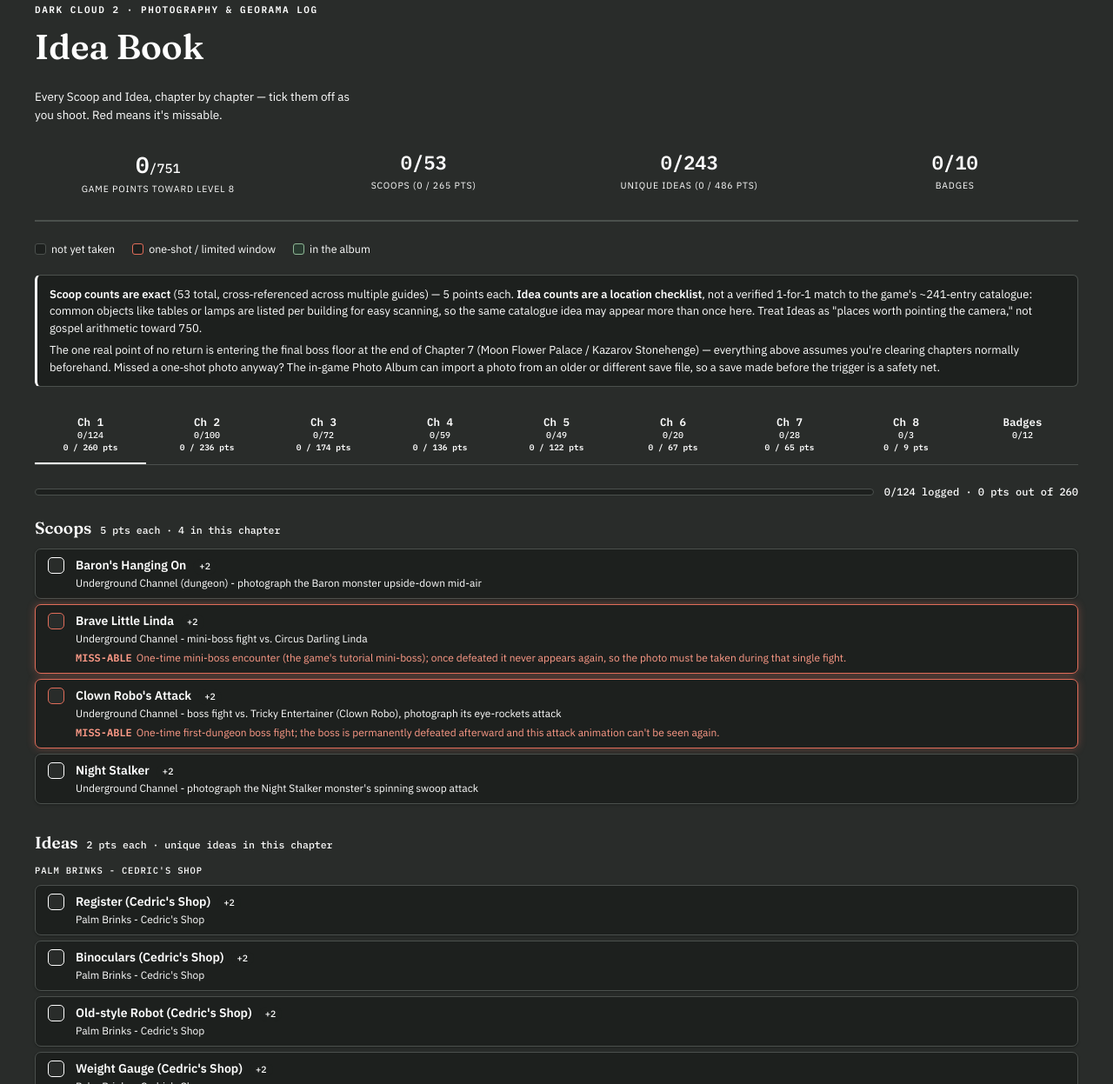
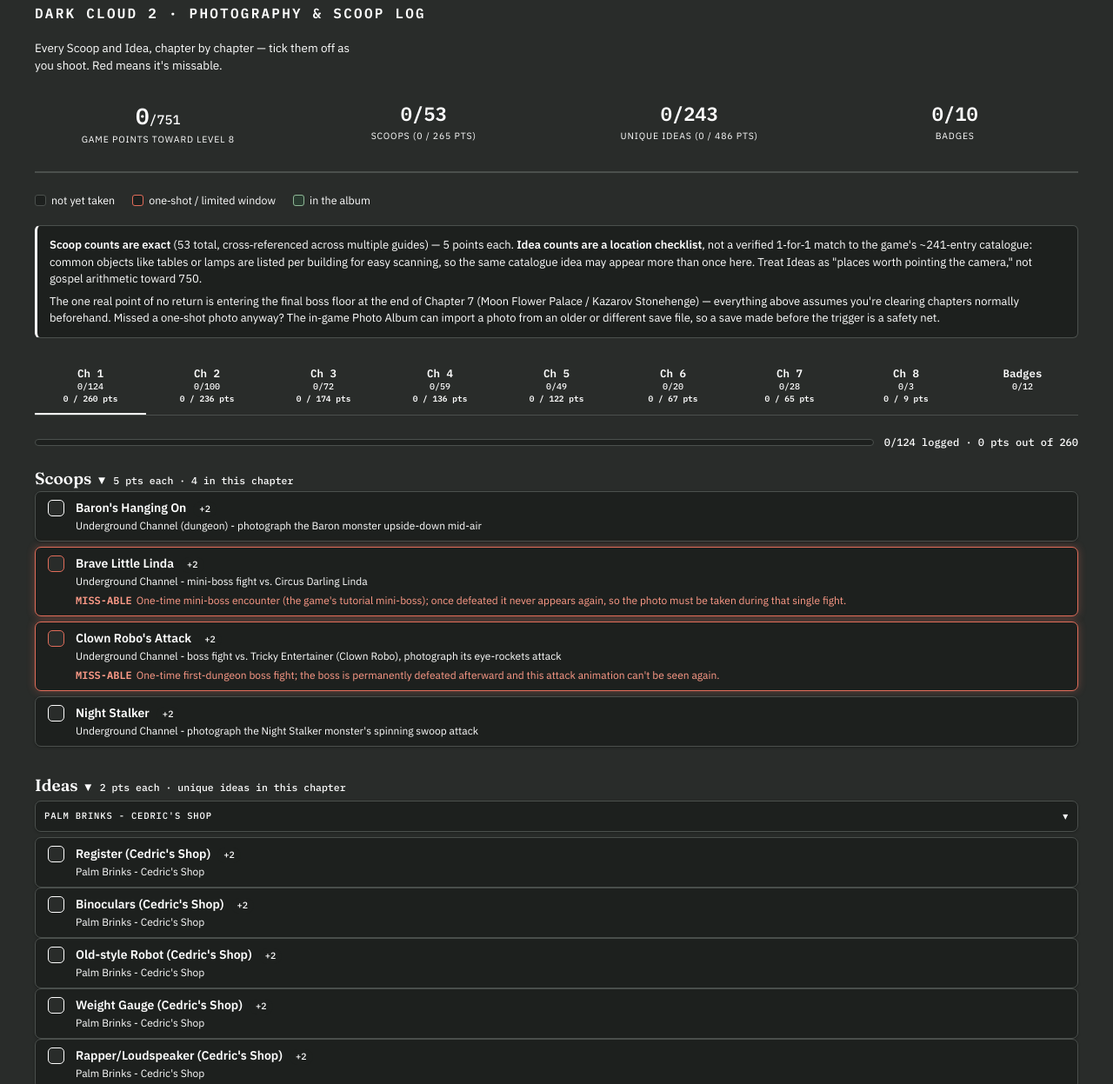
Before and after one commit to Kiwamasi/Besaid-Island, a plain HTML site: page dark_cloud_2_idea_book.html in a window 1280 px wide. Shown: the part 84-1331 px from the top of the page at 87% size. Drawn offline with Linux system fonts and the light colour scheme.

Commit message:
Added Dropdowns and more concise design

```diff
--- a/dark_cloud_2_idea_book.html
+++ b/dark_cloud_2_idea_book.html
@@ -1,4 +1,4 @@
-<title>Idea Book</title>
+<title>Dark Cloud 2 Log</title>
 <link rel="icon" href="favicon.ico" type="image/x-icon">
 <link rel="stylesheet" href="https://fonts.googleapis.com/css2?family=Cinzel:wght@400;600&family=Fraunces:opsz,wght@9..144,500;9..144,600;9..144,700&family=IBM+Plex+Sans:wght@400;500;600;700&family=IBM+Plex+Mono:wght@500;600&display=swap">
 <style>
@@ -86,7 +86,7 @@
   }
   .masthead-title{display:flex; flex-direction:column; gap:4px;}
   .kicker{
-    font-family:"IBM Plex Mono", monospace; font-size:11px; letter-spacing:.14em; text-transform:uppercase;
+    font-family:"IBM Plex Mono", monospace; font-size:16px; letter-spacing:.14em; text-transform:uppercase;
     color:var(--brass); font-weight:600;
   }
   h1{font-size:clamp(28px,5vw,40px); font-optical-sizing:auto; font-variation-settings:"opsz" 40;}
@@ -159,12 +159,37 @@
   .group-head h2{font-size:19px;}
   .group-head .ptip{font-size:11.5px; color:var(--ink-soft); font-family:"IBM Plex Mono",monospace;}
 
+  .group-toggle{
+    width:100%; border:0; background:none; padding:0; margin:0; cursor:pointer; text-align:left;
+    color:inherit; font:inherit;
+  }
+  .group-toggle .group-head{margin-bottom:0;}
+  .group-toggle .group-head h2::after{content:"▾"; margin-left:8px; font-size:14px; color:var(--brass); display:inline-block;}
+  .group.collapsed .group-toggle .group-head h2::after{content:"▸";}
+  .group-content{display:block;}
+  .group.collapsed .group-content{display:none;}
+
   .rows{display:flex; flex-direction:column; gap:6px;}
   .subhead{
     font-family:"IBM Plex Mono",monospace; font-size:10.5px; letter-spacing:.08em; text-transform:uppercase;
     color:var(--ink-soft); margin:12px 0 2px; padding-top:6px; border-top:1px dashed var(--line);
   }
   .rows > .subhead:first-child{border-top:none; padding-top:0; margin-top:0;}
+
+  .area-group{margin-top:4px;}
+  .area-toggle{
+    width:100%; border:0; background:none; padding:0; margin:0; cursor:pointer; text-align:left;
+    color:inherit; font:inherit;
+  }
+  .area-toggle .subhead{
+    display:flex; align-items:center; justify-content:space-between; gap:8px; width:100%;
+    margin:0; padding:8px 10px; border:1px solid var(--line); border-radius:7px; background:var(--bg-raised); box-shadow:var(--shadow);
+    cursor:pointer;
+  }
+  .area-toggle .subhead::after{content:"▾"; font-size:12px; color:var(--brass);}
+  .area-group.collapsed .area-toggle .subhead::after{content:"▸";}
+  .area-content{display:block; padding-top:6px;}
+  .area-group.collapsed .area-content{display:none;}
 
   .row{
     display:flex; gap:10px; align-items:flex-start; padding:8px 10px; border-radius:7px;
@@ -312,8 +337,7 @@
 <div class="wrap">
   <div class="masthead">
     <div class="masthead-title">
-      <span class="kicker">Dark Cloud 2 · Photography &amp; Georama Log</span>
-      <h1>Idea Book</h1>
+      <span class="kicker">Dark Cloud 2 · Photography &amp; Scoop Log</span>
       <p class="subtitle">Every Scoop and Idea, chapter by chapter — tick them off as you shoot. Red means it's missable.</p>
     </div>
     <div class="totals" id="totals"></div>
@@ -380,11 +404,19 @@
   7:"Moon Flower Palace", 8:"Zelmite Mine (post‑game)"
 };
 
-let state = { checked: {} };
+let state = { checked: {}, collapsedAreas: {}, collapsedGroups: {} };
 let activeTab = "1";
 
 function esc(s){
-  return String(s).replace(/[&<>"']/g, c => ({"&":"&amp;","<":"&lt;",">":"&gt;",'"':"&quot;","'":"&#39;"}[c]));
+  return String(s).replace(/[&<>\"']/g, c => ({"&":"&amp;","<":"&lt;",">":"&gt;",'"':"&quot;","'":"&#39;"}[c]));
+}
+
+function normalizeState(base){
+  const next = base || { checked: {}, collapsedAreas: {}, collapsedGroups: {} };
+  next.checked = next.checked || {};
+  next.collapsedAreas = next.collapsedAreas || {};
+  next.collapsedGroups = next.collapsedGroups || {};
+  return next;
 }
 
 function allItems(){
@@ -470,19 +502,38 @@
   const pct = cs.total ? Math.round(cs.done/cs.total*100) : 0;
   const scoopRows = ch.scoops.map(rowHtml).join('');
   const ideaGroups = groupIdeasByLocation(ch.ideas);
-  const ideaRows = ideaGroups.map(g => `<div class="subhead">${esc(g.loc)}</div>` + g.items.map(rowHtml).join('')).join('');
+  const ideaRows = ideaGroups.map(g => {
+    const key = `${ch.ch}:${g.loc}`;
+    const collapsed = !!state.collapsedAreas[key];
+    return `<div class="area-group ${collapsed ? 'collapsed' : ''}">
+      <button type="button" class="area-toggle" data-area-key="${esc(key)}" aria-expanded="${collapsed ? 'false' : 'true'}">
+        <div class="subhead">${esc(g.loc)}</div>
+      </button>
+      <div class="area-content">${g.items.map(rowHtml).join('')}</div>
+    </div>`;
+  }).join('');
+  const scoopCollapsed = !!state.collapsedGroups[`${ch.ch}:scoops`];
+  const ideaCollapsed = !!state.collapsedGroups[`${ch.ch}:ideas`];
   return `<div class="panel" id="panel-${ch.ch}" role="tabpanel">
     <div class="chapter-progress">
       <div class="bar"><i style="width:${pct}%"></i></div>
       <span class="fig">${cs.done}/${cs.total} logged · ${cs.pts} pts out of ${cs.maxPts}</span>
     </div>
-    <section class="group">
-      <div class="group-head"><h2>Scoops</h2><span class="ptip">${SCOOP_POINTS} pts each · ${ch.scoops.length} in this chapter</span></div>
-      <div class="rows">${scoopRows || '<p style="color:var(--ink-soft);font-size:13px;">No scoops recorded for this chapter.</p>'}</div>
+    <section class="group ${scoopCollapsed ? 'collapsed' : ''}">
+      <button type="button" class="group-toggle" data-group-key="${ch.ch}:scoops" aria-expanded="${scoopCollapsed ? 'false' : 'true'}">
+        <div class="group-head"><h2>Scoops</h2><span class="ptip">${SCOOP_POINTS} pts each · ${ch.scoops.length} in this chapter</span></div>
+      </button>
+      <div class="group-content">
+        <div class="rows">${scoopRows || '<p style="color:var(--ink-soft);font-size:13px;">No scoops recorded for this chapter.</p>'}</div>
+      </div>
     </section>
-    <section class="group">
-      <div class="group-head"><h2>Ideas</h2><span class="ptip">${IDEA_POINTS} pts each · unique ideas in this chapter</span></div>
-      <div class="rows">${ideaRows || '<p style="color:var(--ink-soft);font-size:13px;">No ideas recorded for this chapter.</p>'}</div>
+    <section class="group ${ideaCollapsed ? 'collapsed' : ''}">
+      <button type="button" class="group-toggle" data-group-key="${ch.ch}:ideas" aria-expanded="${ideaCollapsed ? 'false' : 'true'}">
+        <div class="group-head"><h2>Ideas</h2><span class="ptip">${IDEA_POINTS} pts each · unique ideas in this chapter</span></div>
+      </button>
+      <div class="group-content">
+        <div class="rows">${ideaRows || '<p style="color:var(--ink-soft);font-size:13px;">No ideas recorded for this chapter.</p>'}</div>
+      </div>
     </section>
   </div>`;
 }
@@ -545,6 +596,30 @@
   });
   panelsEl.querySelectorAll('input[type="checkbox"]').forEach(cb=>{
     cb.addEventListener('change', onToggle);
+  });
+  panelsEl.querySelectorAll('.group-toggle').forEach(btn=>{
+    btn.addEventListener('click', () => {
+      const key = btn.dataset.groupKey;
+      const group = btn.closest('.group');
+      if(!group) return;
+      const collapsed = group.classList.toggle('collapsed');
+      btn.setAttribute('aria-expanded', String(!collapsed));
+      state.collapsedGroups[key] = collapsed;
+      saveLocalState();
+      schedulePublish();
+    });
+  });
+  panelsEl.querySelectorAll('.area-toggle').forEach(btn=>{
+    btn.addEventListener('click', () => {
+      const key = btn.dataset.areaKey;
+      const area = btn.closest('.area-group');
+      if(!area) return;
+      const collapsed = area.classList.toggle('collapsed');
+      btn.setAttribute('aria-expanded', String(!collapsed));
+      state.collapsedAreas[key] = collapsed;
+      saveLocalState();
+      schedulePublish();
+    });
   });
 }
 
@@ -672,17 +747,17 @@
     const embedded = document.getElementById('state-data');
     if(embedded && embedded.textContent.trim()){ return JSON.parse(embedded.textContent); }
   }catch(e){}
-  return {checked:{}};
+  return {checked:{}, collapsedAreas:{}, collapsedGroups:{}};
 }
 
 function start(hotData){
   ORIGINAL_DOC = "<!doctype html>\n" + document.documentElement.outerHTML;
   restoreTabFromSession();
-  state = (hotData && hotData.checked) ? hotData : (readLocalState() || readEmbeddedState());
+  state = normalizeState((hotData && hotData.checked) ? hotData : (readLocalState() || readEmbeddedState()));
   renderAll();
   document.getElementById('resetBtn').addEventListener('click', ()=>{
     if(confirm('Clear every checkmark in this Idea Book? This cannot be undone.')){
-      state = {checked:{}};
+      state = {checked:{}, collapsedAreas:{}, collapsedGroups:{}};
       saveLocalState();
       renderAll();
       schedulePublish();
```
